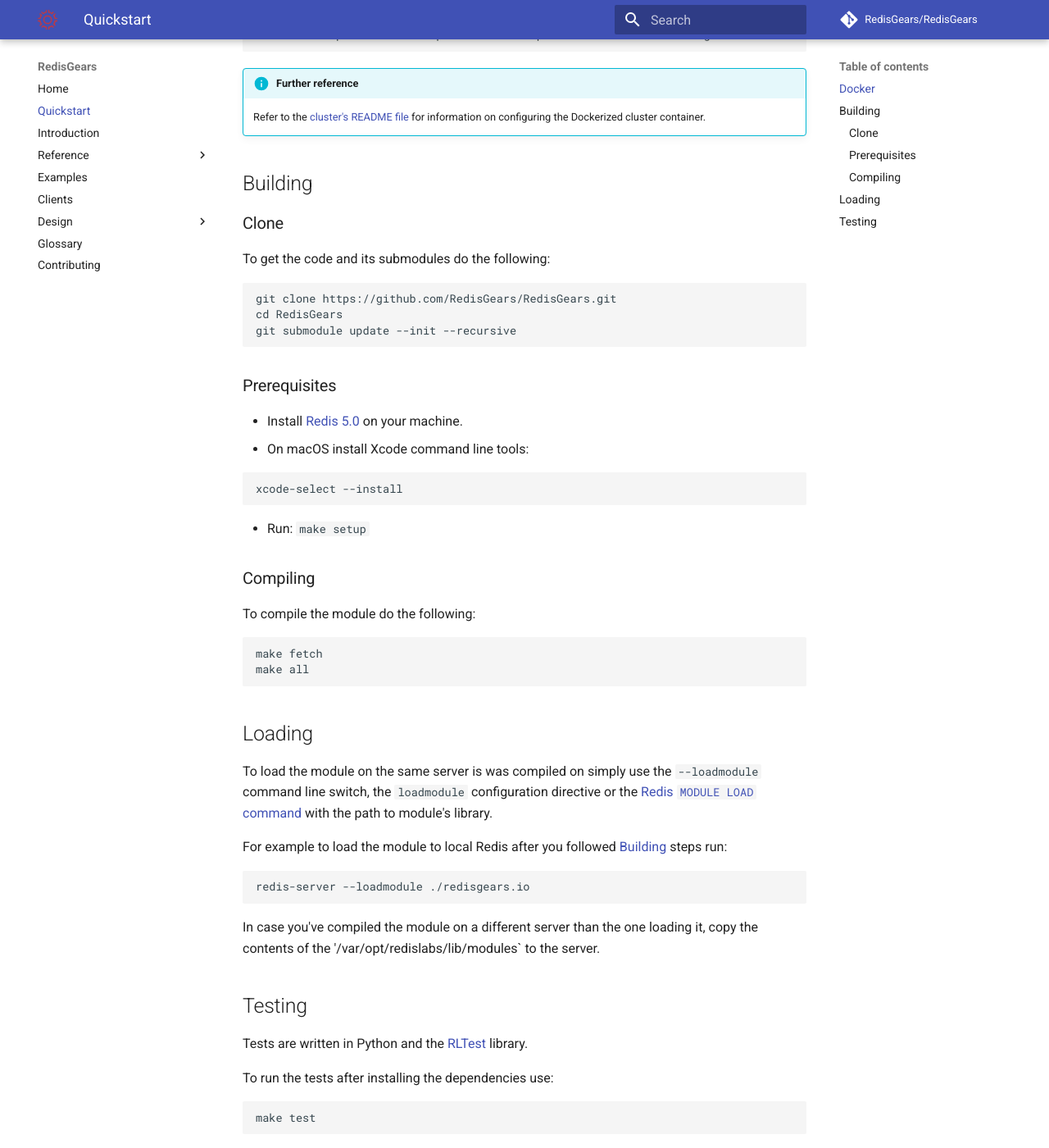
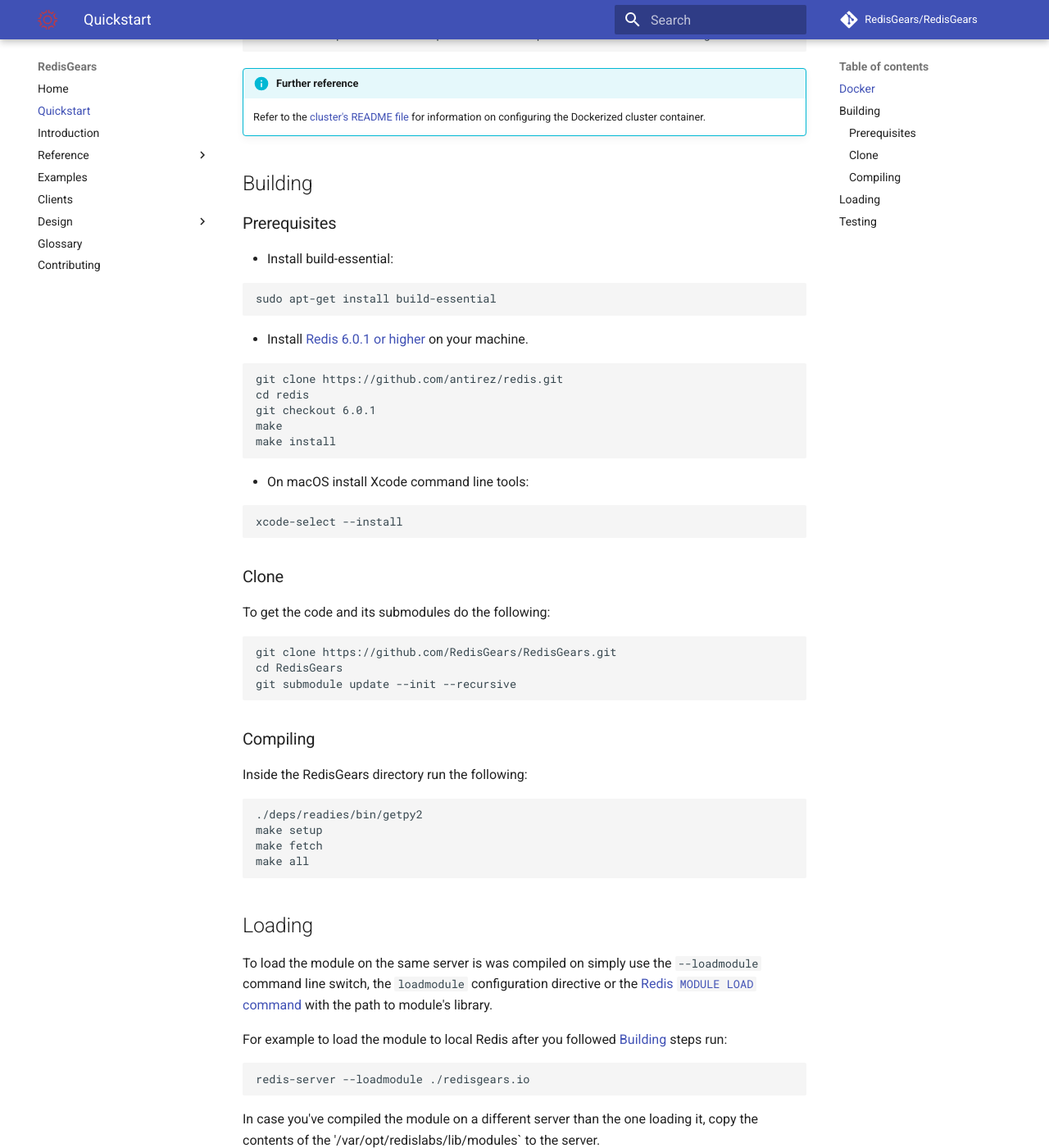
Before and after one commit to RedisGears/RedisGears, an MkDocs documentation site: the page built from docs/quickstart.md, in a window 1280 px wide and 1400 px high, scrolled down 480 px. Shown: the whole window at 82% size. Built offline with MkDocs 1.6.1 and Material for MkDocs 9.7.7, drawn with Linux system fonts in a browser that asks for light colours; comment, search, counter and statistics services are not loaded.

Commit message:
some more additions

````diff
--- a/docs/quickstart.md
+++ b/docs/quickstart.md
@@ -21,6 +21,29 @@
 
 ## Building
 
+### Prerequisites
+* Install build-essential:
+
+```
+sudo apt-get install build-essential
+```
+
+* Install [Redis 6.0.1 or higher](https://redis.io/) on your machine.
+
+```
+git clone https://github.com/antirez/redis.git
+cd redis
+git checkout 6.0.1
+make
+make install
+```
+
+* On macOS install Xcode command line tools:
+
+```
+xcode-select --install
+```
+
 ### Clone
 To get the code and its submodules do the following:
 ```
@@ -29,21 +52,12 @@
 git submodule update --init --recursive
 ```
 
-
-### Prerequisites
-* Install [Redis 5.0](https://redis.io/) on your machine.
-* On macOS install Xcode command line tools:
+### Compiling
+Inside the RedisGears directory run the following:
 
 ```
-xcode-select --install
-```
-
-* Run: `make setup`
-
-### Compiling
-To compile the module do the following:
-
-```
+./deps/readies/bin/getpy2
+make setup
 make fetch
 make all
 ```
````
